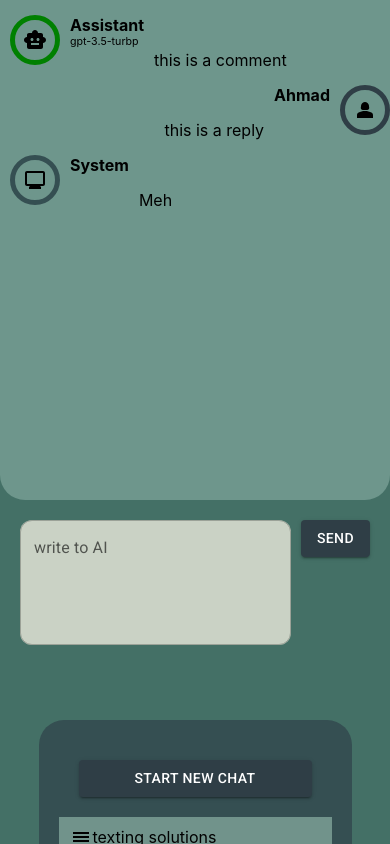
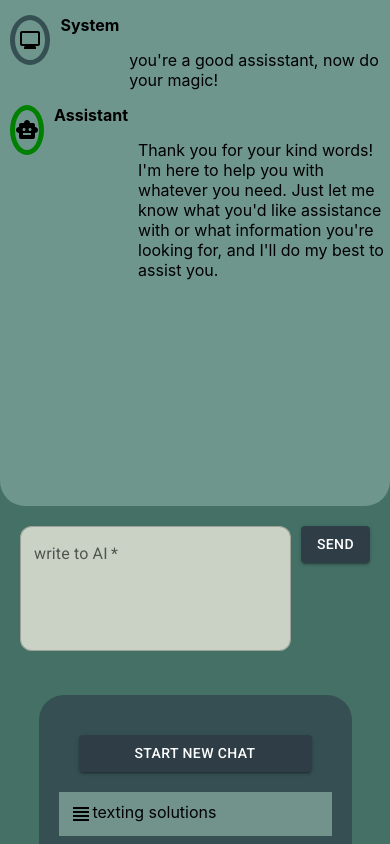
Before and after one commit to ahmad244/Chat-gpt, a React (Create React App) app: page / in a window 390 px wide. Shown: the top 844 px of the page. Built offline with nearby package versions, Linux system fonts and the light colour scheme.

Commit message:
oval assistant icon emerged idk why

```diff
--- a/src/App.js
+++ b/src/App.js
@@ -6,13 +6,41 @@ import MainContainer from "./components/MainContainer";
 import SideBar from "./components/SideBar";
 
 class App extends Component {
+  constructor(props) {
+    super(props);
+    this.state = {
+      chatItems: [
+        {
+          name: "System",
+          content: "you're a good assisstant, now do your magic!",
+          role: "system",
+        },
+        {
+          name: "Assistant",
+          content:
+            "Thank you for your kind words! I'm here to help you with whatever you need. Just let me know what you'd like assistance with or what information you're looking for, and I'll do my best to assist you.",
+          role: "assistant",
+        },
+      ],
+    };
+  }
+
+  // Function to add a new chat item
+  addChatItem = (newChatItem) => {
+    this.setState((prevState) => ({
+      chatItems: [...prevState.chatItems, newChatItem],
+    }));
+  };
   render() {
     return (
       <div>
         <MainContainer>
-          <ChatSecion />
           <SideBar />
-          <ChatUserInputSec />
+          <ChatSecion chatItems={this.state.chatItems} />
+          <ChatUserInputSec
+            chatItems={this.state.chatItems}
+            addChatItem={this.addChatItem}
+          />
         </MainContainer>
 
         {/* <button>Ahmad</button>
--- a/src/components/ChatItem.js
+++ b/src/components/ChatItem.js
@@ -10,11 +10,11 @@ class ChatItem extends React.Component {
       flexDirection: "row-reverse",
     };
     switch (param) {
-      case "Assistant":
+      case "assistant":
         delete style.flexDirection;
         return style;
 
-      case "System":
+      case "system":
         delete style.flexDirection;
         return style;
 
@@ -29,15 +29,15 @@ class ChatItem extends React.Component {
       backgroundColor: "transparent",
       borderColor: "#2f3e46",
       width: "40px",
+      height: "40px",
       borderWidth: "thick",
       borderStyle: "solid",
-      height: "40px",
       display: "flex",
       justifyContent: "center",
       alignItems: "center",
     };
     switch (param) {
-      case "Assistant":
+      case "assistant":
         style["borderColor"] = "green";
         return (
           <div style={style}>
@@ -45,7 +45,7 @@ class ChatItem extends React.Component {
           </div>
         );
 
-      case "System":
+      case "system":
         style["borderColor"] = "#354f52";
         return (
           <div style={style}>
@@ -64,23 +64,23 @@ class ChatItem extends React.Component {
   render() {
     return (
       <>
-        <div className="ChatItem" style={this.chooseStyle(this.props.name)}>
-          {this.chooseIcon(this.props.name)}
+        <div className="ChatItem" style={this.chooseStyle(this.props.obj.role)}>
+          {this.chooseIcon(this.props.obj.role)}
 
           <div>
-            <div style={{ fontWeight: "bold" }}>{this.props.name}</div>
-            <div style={{ fontSize: "8pt" }}>{this.props.model}</div>
-            <div style={{ fontSize: "8pt" }}>{this.props.datetime}</div>
+            <div style={{ fontWeight: "bold" }}>{this.props.obj.name}</div>
+            <div style={{ fontSize: "8pt" }}>{this.props.obj.model}</div>
+            <div style={{ fontSize: "8pt" }}>{this.props.obj.datetime}</div>
           </div>
 
           <div
             style={
-              (this.props.name !== "Assistant") & (this.props.name !== "System")
+              (this.props.obj.role !== "assistant") & (this.props.obj.role !== "system")
                 ? { alignSelf: "flex-start", marginTop: "35px" }
                 : { marginTop: "35px" }
             }
           >
-            {this.props.comment}
+            {this.props.obj.content}
           </div>
         </div>
       </>
--- a/src/components/ChatSecion.css
+++ b/src/components/ChatSecion.css
@@ -4,4 +4,5 @@
   grid-row: span 1;
   background-color: #6e968c;
   border-radius: 0 0 25px 25px;
+  padding-bottom: 20px;
 }
--- a/src/components/ChatSecion.js
+++ b/src/components/ChatSecion.js
@@ -3,41 +3,17 @@ import "./ChatSecion.css";
 import ChatItem from "./ChatItem";
 
 class ChatSecion extends React.Component {
-  constructor(props) {
-    super(props);
-    this.state = {
-      chatItems: [
-        // Initial chat items
-        {
-          name: "Assistant",
-          model: "gpt-3.5-turbp",
-          comment: "this is a comment",
-        },
-        { name: "Ahmad", comment: "this is a reply" },
-        { name: "System", comment: "Meh" },
-        // ... other initial chat items ...
-      ],
-    };
-  }
 
-  // Function to add a new chat item
-  addChatItem = (newChatItem) => {
-    this.setState((prevState) => ({
-      chatItems: [...prevState.chatItems, newChatItem],
-    }));
-  };
 
   render() {
-    const { chatItems } = this.state;
+    const chatItems = this.props.chatItems;
 
     return (
       <div className="ChatSecion">
         {chatItems.map((item, index) => (
           <ChatItem
             key={index}
-            name={item.name}
-            model={item.model}
-            comment={item.comment}
+            obj={item}
           />
         ))}
       </div>
--- a/src/components/ChatUserInputSec.js
+++ b/src/components/ChatUserInputSec.js
@@ -5,7 +5,22 @@ import axios from "axios";
 import "./ChatUserInputSec.css";
 
 class ChatUserInputSec extends React.Component {
+  state = {
+    inputText: "", // Initialize the input text in state
+  };
+
+  handleInputChange = (event) => {
+    this.setState({
+      inputText: event.target.value,
+    });
+  };
   handleClick = () => {
+    this.props.addChatItem({
+      content: this.state.inputText,
+      name: "Ahmad",
+      role: "user"
+    });
+
     // Set the headers for the API key
     const config = {
       headers: {
@@ -18,14 +33,21 @@ class ChatUserInputSec extends React.Component {
     axios
       .post(
         "https://hjpt.appian.community/suite/webapi/call-gpt",
-        { dummyQueryParam: 123 },
+        {
+          model: "gpt-3.5-turbo",
+          messages: this.props.chatItems,
+          loggedInUser: "Ahmad",
+        },
         config
       )
       .then((response) => {
         // Handle the response from the API
         const alteredResponse = response.data.choices[0].message;
-        alteredResponse["name"] = "React user name";
+        alteredResponse["name"] = "Assistant";
+        alteredResponse["role"] = "assistant";
         console.log(alteredResponse);
+        this.props.addChatItem(alteredResponse);
+        // this.handleInputChange("");
       })
       .catch((error) => {
         // Handle any errors that occurred during the API call
@@ -37,12 +59,15 @@ class ChatUserInputSec extends React.Component {
     return (
       <div className="ChatUserInputSec">
         <TextField
+          required
           style={{ flexGrow: 5 }}
           id="outlined-multiline-flexible"
           label="write to AI"
           multiline
           InputProps={{ sx: { borderRadius: 3, backgroundColor: "#cad2c5" } }}
           rows={4}
+          value={this.state.inputText}
+          onChange={this.handleInputChange}
         />
 
         <Button
--- a/src/components/MainContainer.css
+++ b/src/components/MainContainer.css
@@ -1,6 +1,6 @@
 .MainContainer {
   display: grid;
-  grid-template-columns: 8fr 2fr;
+  grid-template-columns: 2fr 8fr ;
   grid-template-rows: 8fr 2fr;
   height: 100vh;
   background-color: #447066;
@@ -9,20 +9,21 @@
 
 @media (max-width: 1200px) {
   .MainContainer {
-  grid-template-columns: 8fr 3fr;
+  grid-template-columns: 3fr 8fr ;
   }
 }
 @media (max-width: 1000px) {
   .MainContainer {
-  grid-template-columns: 6fr 3fr;
+  grid-template-columns: 3fr 6fr;
   }
 }
 
 
 @media (max-width: 600px) {
   .MainContainer {
+    height: 120vh;
     grid-template-columns: 1fr; /* Change to a single column layout */
-    grid-template-rows: 500px 200px 0px 400px; /* Let rows adjust based on content */
+    grid-template-rows: 60vh 20vh 0vh 40vh; /* Let rows adjust based on content */
   }
 }
 
```
